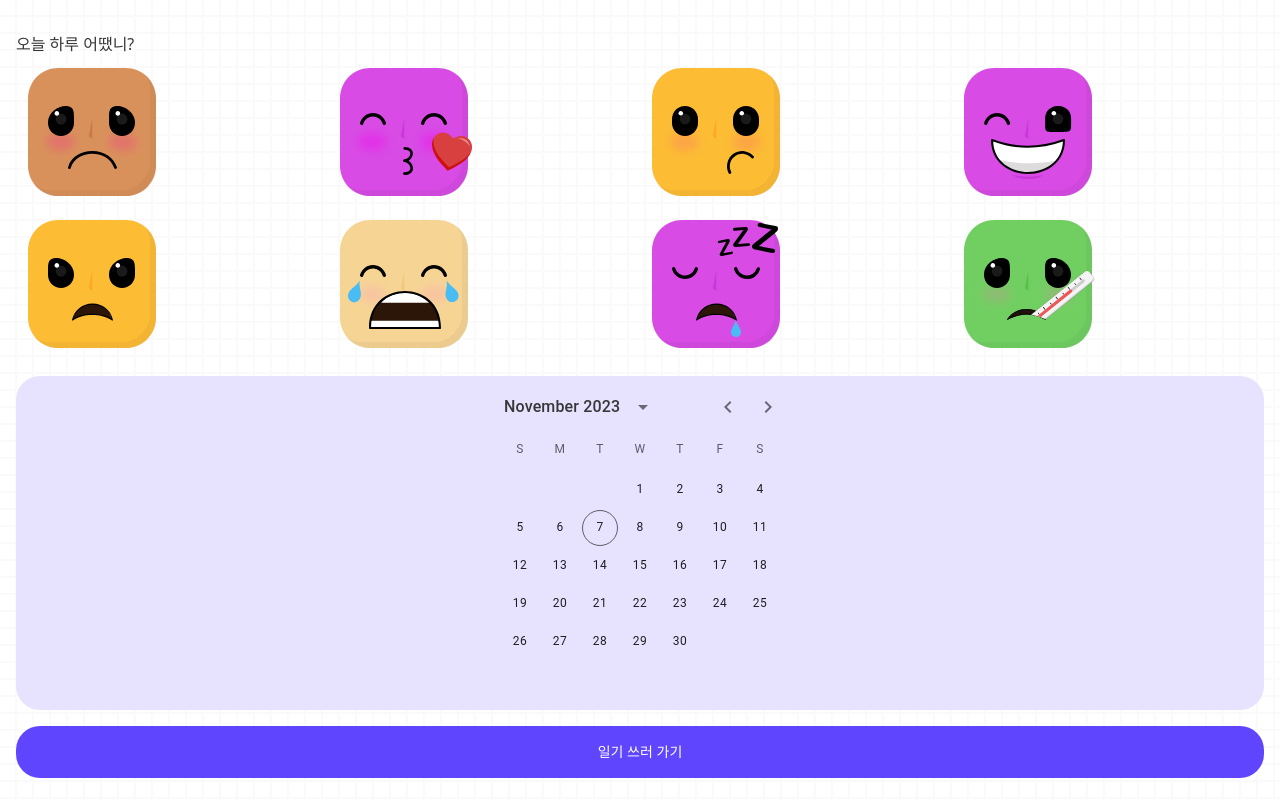
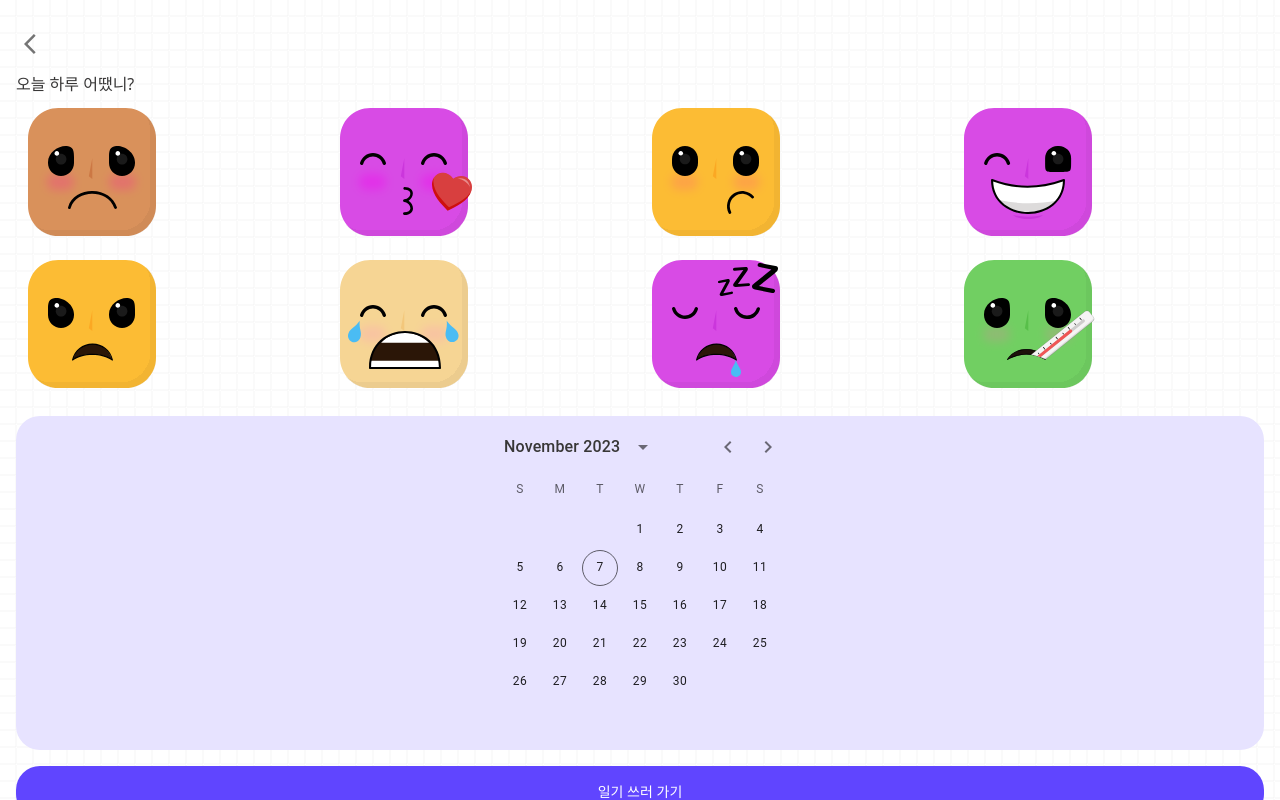
Before and after one commit to ssseok/EmotionsDiary, a React (Create React App) app: page /today-is in a window 1280 px wide. Built offline with nearby package versions, Linux system fonts and the light colour scheme; what recoil-persist would draw is missing.

Commit message:
feat: prev button

```diff
--- a/src/components/Router.tsx
+++ b/src/components/Router.tsx
@@ -3,14 +3,17 @@ import Home from "../pages/Home";
 import Mood from "../pages/Mood";
 import TodayIs from "../pages/TodayIs";
 import Item from "../pages/Item";
+import PrevButton from "./layout/PrevButton";
 
 export default function Router() {
   return (
     <Routes>
       <Route path="/" element={<Home />} />
-      <Route path="/mood" element={<Mood />} />
-      <Route path="/today-is" element={<TodayIs />} />
-      <Route path="/item/:itemId" element={<Item />} />
+      <Route path="/" element={<PrevButton />}>
+        <Route path="/mood" element={<Mood />} />
+        <Route path="/today-is" element={<TodayIs />} />
+        <Route path="/item/:itemId" element={<Item />} />
+      </Route>
     </Routes>
   );
 }
--- /dev/null
+++ b/src/components/layout/PrevButton.tsx
@@ -0,0 +1,21 @@
+import { IconButton } from "@mui/material";
+import { Outlet, useNavigate } from "react-router-dom";
+import ArrowBackIosIcon from "@mui/icons-material/ArrowBackIos";
+
+export default function PrevButton() {
+  const navigate = useNavigate();
+  return (
+    <>
+      <div className="pb-2">
+        <IconButton
+          onClick={() => {
+            navigate(-1);
+          }}
+        >
+          <ArrowBackIosIcon />
+        </IconButton>
+      </div>
+      <Outlet />
+    </>
+  );
+}
--- a/src/pages/TodayIs.tsx
+++ b/src/pages/TodayIs.tsx
@@ -29,7 +29,7 @@ export default function TodayIs() {
 
   return (
     <>
-      <div className="py-2">
+      <div className="pb-2">
         <EmotionSelect
           title="오늘 하루 어땠니?"
           moods={moods}
```
